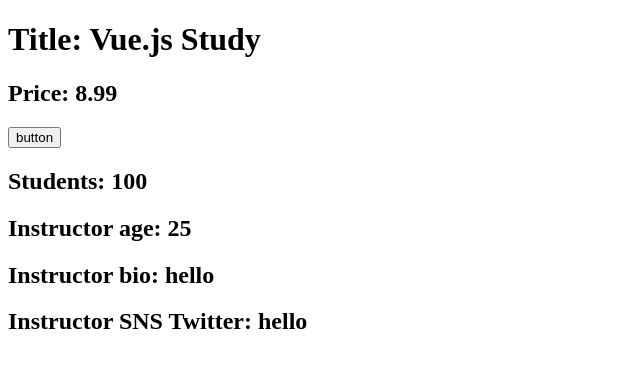
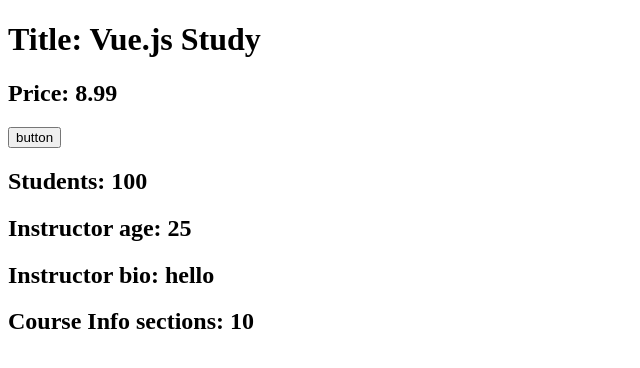
Before and after one commit to sawatch-fisherman/vuejs-2025-learning-log, a Vue app in the folder vuejs-2025-learning-log/: page / in a window 1280 px wide. Shown: the top 368 px of the page, without its empty margins (0-640 px from the left). Built offline with nearby package versions, Linux system fonts and the light colour scheme.

Commit message:
section-02-18

```diff
--- a/vuejs-2025-learning-log/src/App.vue
+++ b/vuejs-2025-learning-log/src/App.vue
@@ -31,6 +31,13 @@
 console.log(instructor.email)
 console.log(info.value)
 console.log(instructor.sns)
+
+const courseInfo = {
+  sections: ref(10),
+  language: ref('Japanese')
+}
+
+
 </script>
 <template>
   <h1>Title: {{ title }}</h1>
@@ -39,5 +46,5 @@
   <h2>Students: {{ info.students }}</h2>
   <h2>Instructor age: {{ instructor.age }}</h2>
   <h2>Instructor bio: {{ instructor.bio }}</h2>
-  <h2>Instructor SNS Twitter: {{ instructor.bio }}</h2>
+  <h2>Course Info sections: {{ courseInfo.sections }}</h2>
 </template>
```
